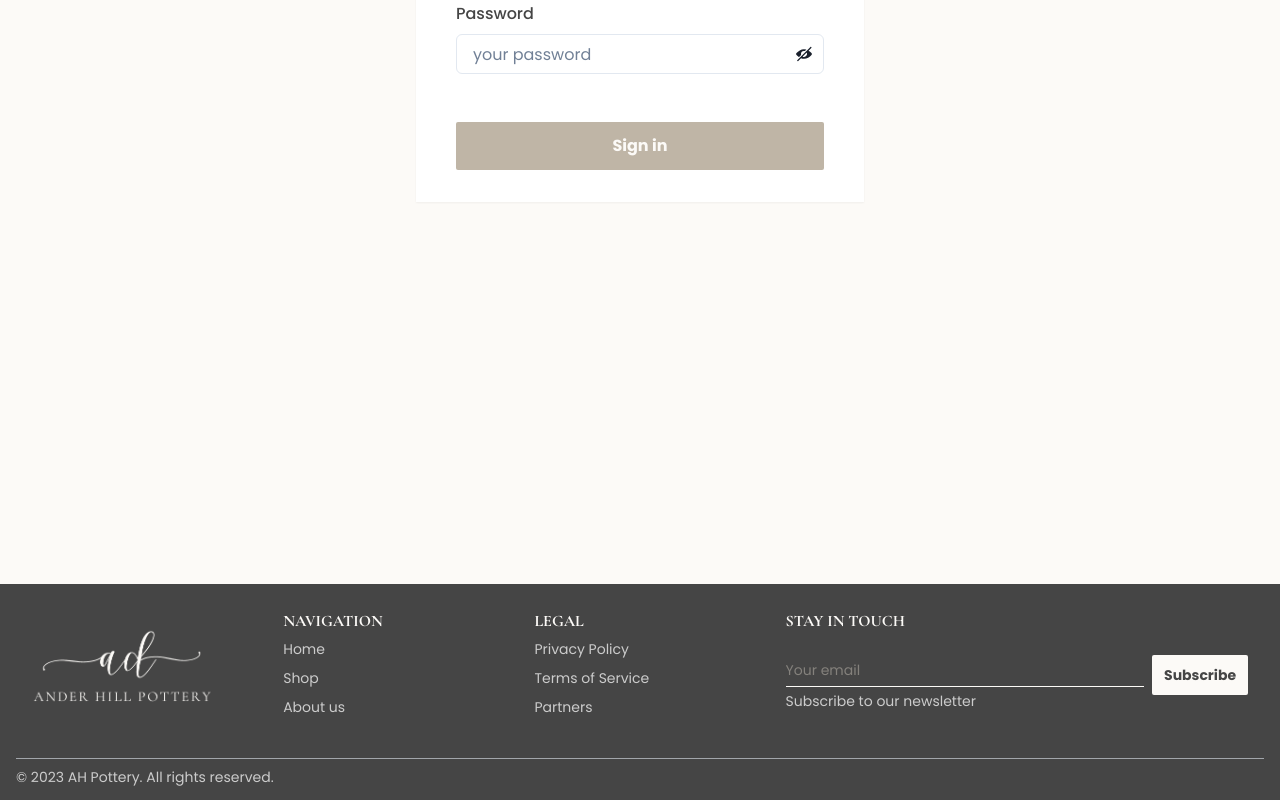
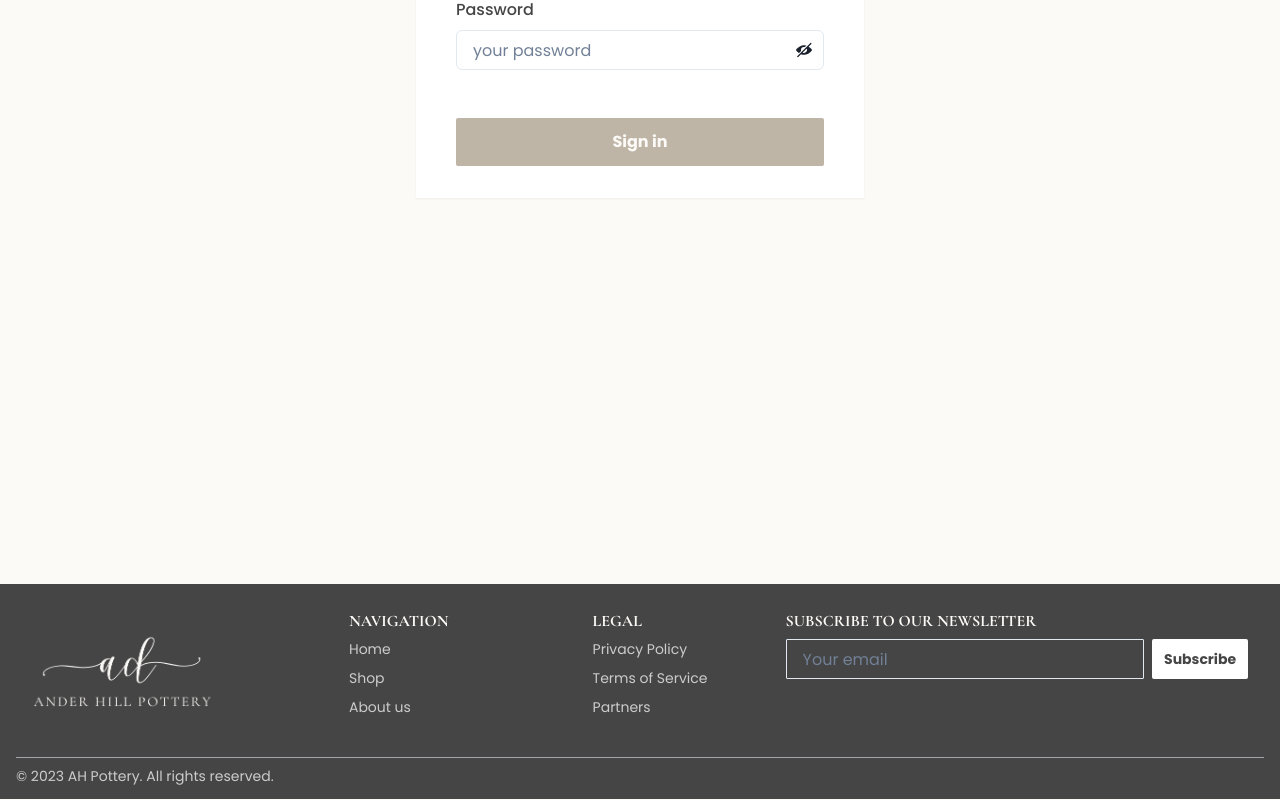
Before and after one commit to cywudot/AnderHill, a React (Create React App) app in the folder client/: page /login in a window 1280 px wide. Shown: the part 444-1244 px from the top of the page. Built offline with nearby package versions, Linux system fonts and the light colour scheme.

Commit message:
Removed unused JS code and fixed layout shift

```diff
--- /dev/null
+++ b/client/src/components/EmailSub.jsx
@@ -0,0 +1,44 @@
+import { Button, Flex, Stack, useToast } from '@chakra-ui/react';
+import React from 'react';
+import TextField from './TextField';
+import { Formik } from 'formik';
+import * as Yup from 'yup';
+
+const EmailSub = () => {
+  const toast = useToast();
+
+  return (
+    <Formik
+      initialValues={{ email: '' }}
+      validationSchema={Yup.object({
+        email: Yup.string().email('Invalid email.').required('An email address is required.'),
+      })}
+      onSubmit={(values, actions) => {
+        actions.resetForm();
+        toast({ description: 'Message Submitted', status: 'success', isClosable: true });
+      }}
+    >
+      {(formik) => (
+        <Flex display='flex' direction='row' gap={3} minH='90px'>
+          <Stack direction='row' as='form' onSubmit={formik.handleSubmit} gap={2}>
+            <TextField type='text' name='email' placeholder='Your email' id='email' showLabel={false} />
+            <Button
+              backgroundColor='white'
+              color='brand.500'
+              _hover={{ backgroundColor: 'brand.3001' }}
+              fontSize='sm'
+              type='submit'
+              rounded={2}
+              p={5}
+              py='auto'
+            >
+              Subscribe
+            </Button>
+          </Stack>
+        </Flex>
+      )}
+    </Formik>
+  );
+};
+
+export default EmailSub;
--- a/client/src/components/EmailSubField.jsx
+++ /dev/null
@@ -1,76 +0,0 @@
-import { Formik, Form, Field } from 'formik';
-import { FormControl, FormErrorMessage, Button, Input, HStack, Box, Text } from '@chakra-ui/react';
-import { useToast } from '@chakra-ui/toast';
-
-const FooterTest = () => {
-  const toast = useToast();
-
-  function validateName(value) {
-    if (/^[^\s@]+@[^\s@]+\.[^\s@]+$/.test(value)) {
-      return undefined;
-    } else if (!value) {
-      return 'Please enter an email';
-    } else {
-      return 'Please enter a valid email';
-    }
-  }
-
-  const handleSubmit = (values, actions) => {
-    actions.setSubmitting(true);
-
-    setTimeout(() => {
-      toast({ description: 'Subscribed', status: 'success', isClosable: true });
-      actions.setSubmitting(false);
-    }, 500);
-    actions.resetForm();
-  };
-
-  return (
-    <Formik initialValues={{ email: '' }} onSubmit={handleSubmit}>
-      {(props) => (
-        <Form>
-          <HStack>
-            <Field name='email' validate={validateName}>
-              {({ field, form }) => (
-                <FormControl isInvalid={form.errors.email && form.touched.email} h='25px'>
-                  <Input
-                    {...field}
-                    placeholder='Your email'
-                    label='email'
-                    variant='flushed'
-                    borderColor='brand.100'
-                    focusBorderColor='brand.800'
-                    color='brand.100'
-                    _placeholder={{ color: 'brand.800' }}
-                    size='sm'
-                  />
-                  <FormErrorMessage>{form.errors.email}</FormErrorMessage>
-                  <Box>
-                    <Text color='brand.750' fontSize='sm' pt={1}>
-                      Subscribe to our newsletter
-                    </Text>
-                  </Box>
-                </FormControl>
-              )}
-            </Field>
-            <Button
-              mt={4}
-              p={5}
-              backgroundColor='brand.100'
-              variant='primary'
-              size='sm'
-              color='brand.500'
-              isLoading={props.isSubmitting}
-              type='submit'
-              rounded={2}
-            >
-              Subscribe
-            </Button>
-          </HStack>
-        </Form>
-      )}
-    </Formik>
-  );
-};
-
-export default FooterTest;
--- a/client/src/components/Footer.jsx
+++ b/client/src/components/Footer.jsx
@@ -1,30 +1,31 @@
 import { Box, Container, SimpleGrid, Divider, Link, Stack, Image, Text, Heading } from '@chakra-ui/react';
 import AHLogo from '../logo/AnderHillLogoFooter.png';
 import { Link as ReactLink } from 'react-router-dom';
-import EmailSubField from './EmailSubField';
+import EmailSub from './EmailSub';
 
 const Footer = () => {
   return (
     <Box as='footer' backgroundColor='brand.500' mt={8} position='relative' bottom={0} width='100%' minH='200px'>
       <Container role='contentinfo' maxW={{ base: 'lg', md: '8xl' }} pt={3} pb={3}>
         <SimpleGrid
-          templateColumns={{ base: '1fr 1fr', md: '1fr 1fr 1fr 2fr', lg: '1fr 1fr 1fr 2fr' }}
+          templateColumns={{ base: '1fr 1fr', lg: '1fr 1fr 1fr 2fr' }}
           templateRows={{ base: '1fr 1fr 1fr', md: '1fr' }}
           spacing={5}
-          py={4}
+          pt={4}
+          pb={{ base: '0', lg: '4' }}
           px={4}
         >
-          <Stack spacing={4} gridColumn={{ base: '1 / -1', md: 'auto' }} textAlign={{ base: 'center', md: 'left' }}>
+          <Stack spacing={4} gridColumn={{ base: '1 / -1', lg: 'auto' }} textAlign={{ base: 'center', lg: 'left' }}>
             <Box
               colSpan={{ base: 1, md: 1 }}
               rowSpan={{ base: 1, lg: 1 }}
-              alignSelf={{ base: 'center', md: 'flex-start' }}
+              alignSelf={{ base: 'center', lg: 'flex-start' }}
               my='auto'
             >
               <Image src={AHLogo} maxWidth='180px' alt='footer-logo' />
             </Box>
           </Stack>
-          <Stack>
+          <Stack mx='auto'>
             <Heading fontSize='md' fontWeight='bold' color='brand.100' fontFamily='heading'>
               NAVIGATION
             </Heading>
@@ -38,7 +39,7 @@ const Footer = () => {
               About us
             </Link>
           </Stack>
-          <Stack>
+          <Stack mx='auto'>
             <Heading fontSize='md' fontWeight='bold' color='brand.100' fontFamily='heading'>
               LEGAL
             </Heading>
@@ -53,15 +54,15 @@ const Footer = () => {
             </Link>
           </Stack>
 
-          <Stack gridColumn={{ base: '1 / -1', md: 'auto' }} pt={{ base: '3', md: '0' }} flex={2}>
-            <Heading fontSize='md' fontWeight='bold' color='brand.100' fontFamily='heading'>
-              STAY IN TOUCH
+          <Stack gridColumn={{ base: '1 / -1', lg: 'auto' }} mt={{ base: '0', sm: '3', lg: '0' }} flex={2} mx='auto'>
+            <Heading fontSize='md' fontWeight='bold' color='brand.100' fontFamily='heading' textTransform='uppercase'>
+              Subscribe to our newsletter
             </Heading>
-            <EmailSubField />
+            <EmailSub />
           </Stack>
         </SimpleGrid>
 
-        <Divider orientation='horizontal' py={3} />
+        <Divider orientation='horizontal' pb={3} />
         <Stack direction={['column-reverse', 'row']} justify='space-between' textAlign='center'>
           <Text color='brand.750' fontSize={['xs', 'sm']} pt={2}>
             © 2023 AH Pottery. All rights reserved.
--- a/client/src/components/TextField.jsx
+++ b/client/src/components/TextField.jsx
@@ -2,15 +2,17 @@ import { FormControl, FormErrorMessage, FormLabel } from '@chakra-ui/form-contro
 import { Input } from '@chakra-ui/input';
 import { Field, useField } from 'formik';
 
-const TextField = ({ label, type, name, placeholder }) => {
+const TextField = ({ label, type, name, placeholder, showLabel = true }) => {
   const [field, meta] = useField({ type, name, placeholder });
   return (
     // gives error and touched state to show the error message when the input is invalid and blurred.
-    <FormControl isInvalid={meta.error && meta.touched} mb='6'>
-      <FormLabel noOfLines={1} color='brand.500' fontSize={['sm', 'md']}>
-        {label}
-      </FormLabel>
-      <Field as={Input} {...field} type={type} name={name} placeholder={placeholder} color='brand.500' />
+    <FormControl isInvalid={meta.error && meta.touched} mb='5'>
+      {showLabel && ( // Conditionally render the FormLabel
+        <FormLabel noOfLines={1} color='brand.500' fontSize={['sm', 'md']}>
+          {label}
+        </FormLabel>
+      )}
+      <Field as={Input} {...field} type={type} name={name} placeholder={placeholder} color='brand.500' rounded='1' />
       <FormErrorMessage>{meta.error}</FormErrorMessage>
     </FormControl>
   );
```
